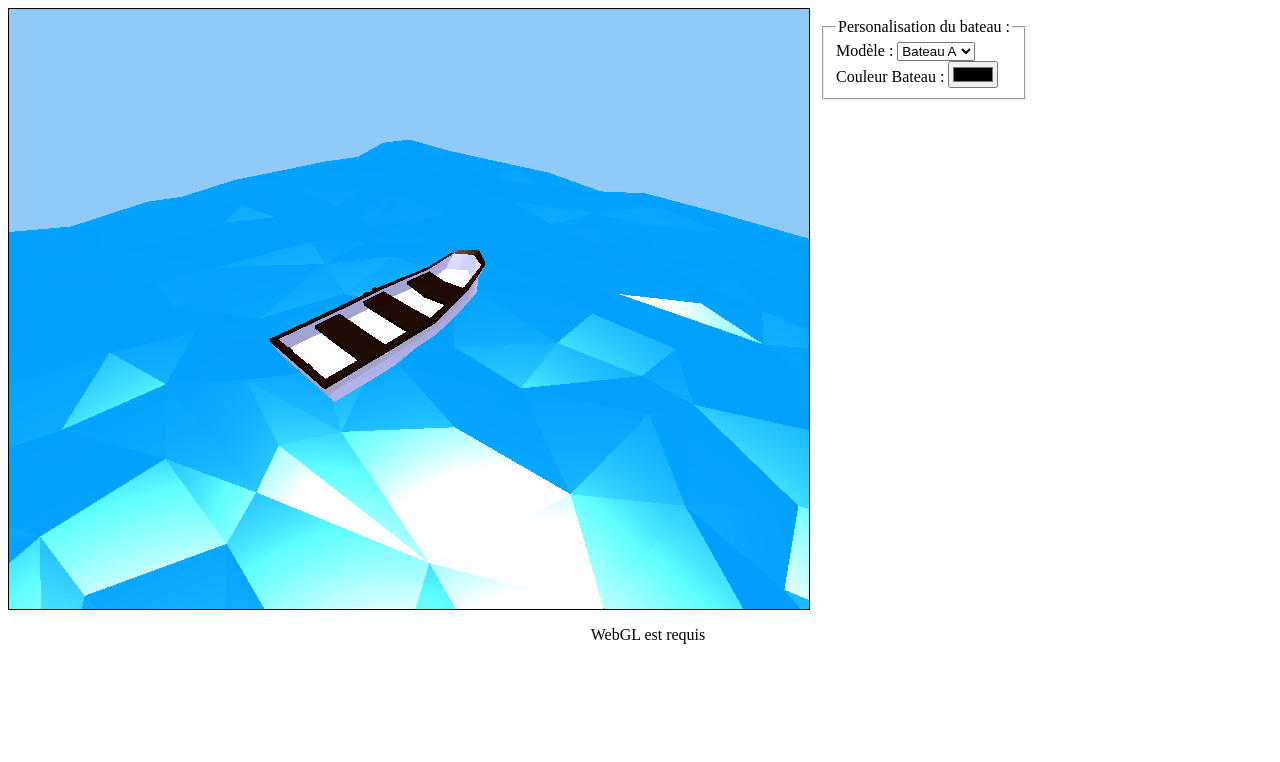
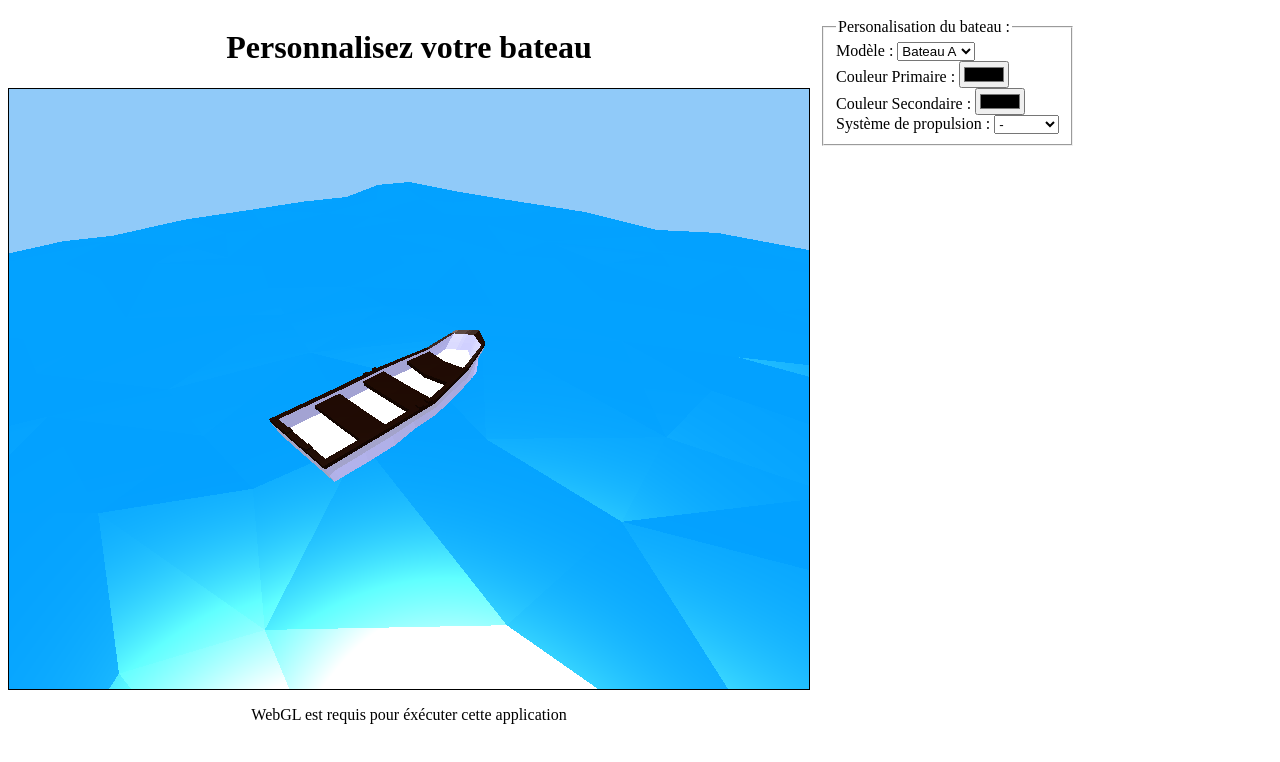
Before and after one commit to AlisCode/NavyGate, a plain HTML site: page index.html in a window 1280 px wide. Drawn offline with Linux system fonts and the light colour scheme; animation ran at ten frames a second.

Commit message:
Modif select formulaire

```diff
--- a/OrbitControls.js
+++ b/OrbitControls.js
@@ -281,8 +281,6 @@ THREE.OrbitControls = function ( object, domElement ) {
 	}
 
 	function onMouseDown( event ) {
-
-		console.log(event);
 
 		if ( scope.enabled === false ) { return; }
 		event.preventDefault();
--- a/index.html
+++ b/index.html
@@ -12,9 +12,15 @@
 <body>
 
 <div id="container">
-	<div id="webgl">
 
+	<div id="webGLContainer">
+		<h1 id="appStatus"></h1>
+		<div id="webgl">
+
+		</div>
+		<p>WebGL est requis pour éxécuter cette application</p>
 	</div>
+
 
 
 		<form>
@@ -26,17 +32,18 @@
 					<option value="BateauB">Bateau B</option>
 					<option value="BateauC">Bateau C</option>
 				</select><br/>
-				<label for="couleurPlastique">Couleur Bateau :</label>
-				<input type="color" name="couleurPlastique" id="couleurPlastique" />
+				<label for="couleurPrimaire">Couleur Primaire :</label>
+				<input type="color" name="couleurPrimaire" id="couleurPrimaire" /><br/>
+				<label for="couleurSecondaire">Couleur Secondaire :</label>
+				<input type="color" name="couleurSecondaire" id="couleurSecondaire" /><br/>
+				<label for="propulsion">Système de propulsion : </label>
+				<select name="propulsion" id="propulsion"></select>
 			</fieldset>
 
 
 		</form>
 
-
 </div>
-
-<p>WebGL est requis</p>
 
 </body>
 	<script type="text/javascript" src="main.js"></script>
--- a/main.js
+++ b/main.js
@@ -7,19 +7,25 @@ var controls;
 var manager = new THREE.LoadingManager();
 var boatgroup = new THREE.Group();
 var bateauActuel;
+var offsetBoat;
 
-var offsetBoat;
+manager.onStart = function()
+{
+	$("#appStatus").html("Chargement en cours ...");
+}
 
 manager.onLoad = function()
 {
+	$("#appStatus").html("Personnalisez votre bateau");
 	init();
 }
 
-function loadModel(name)
+function loadModel(name, scale)
 {
 	Q.fcall()
 	loader.load(name, function(geom, mats) {
 		meshloaded = new THREE.Mesh(geom, new THREE.MultiMaterial( mats ));
+		meshloaded.scale.set(scale,scale,scale);
 		meshloaded.updateMatrix();
 		assets[name] = meshloaded;
 		done = true;
@@ -31,9 +37,9 @@ function loadassets()
 {
 	loader = new THREE.JSONLoader(manager);
 
-	loadModel("BateauA.json");
-	loadModel("BateauC.json");
-	loadModel("Sea.json");
+	loadModel("BateauA.json", 1);
+	loadModel("BateauC.json", 5);
+	loadModel("Sea.json", 1);
 }
 
 function init()
@@ -59,14 +65,15 @@ function init()
 	controls = new THREE.OrbitControls( camera , renderer.domElement);
 
 	// LOADS THE MODEL
+	bateauActuel = assets["BateauA.json"];
+	loadPropulsionValues("BateauA");
 
-	bateauActuel = assets["BateauA.json"];
 	offsetBoat = 0.25;
 	var mer = assets["Sea.json"];
 	scene.add(mer);
 	mer.position.y = -2;
-	mer.scale.x = 3;
-	mer.scale.z = 3;
+	mer.scale.x = 5;
+	mer.scale.z = 5;
 	mer.scale.y = 1.5;
 
 	boatgroup.add(bateauActuel);
@@ -88,10 +95,21 @@ function init()
 	animate();
 }
 
+var systemePropulsion = {
+	"BateauA": [ "-", "Rames", "V12" ],
+	"BateauB": [ "-", "V16", "V16-PRO" ],
+	"BateauC": [ "-", "V16-PRO", "V32" ]
+}
+
+var boatOffsets = {
+	"BateauA":0.25,
+	"BateauB":1,
+	"BateauC":5,
+}
+
 function animate()
 {
 	requestAnimationFrame(animate);
-
 
 	animateBoat();
 	controls.update();
@@ -129,23 +147,45 @@ function animateBoat()
 
 loadassets();
 
+function changeColorBoat(index, val)
+{
+	var r = parseInt(val.substring(1,3),16)/255;
+	var g = parseInt(val.substring(3,5),16)/255;
+	var b = parseInt(val.substring(5,7),16)/255;
+	var colorFinal = { 'r':r, 'g':g, 'b':b};
+	bateauActuel.material.materials[index].color = colorFinal;
+}
+
+function loadPropulsionValues(nom)
+{
+	$("#propulsion").empty();
+	for(modele in systemePropulsion[nom])
+	{
+		$("#propulsion").append("<option value=\""+systemePropulsion[nom][modele]+"\">"+systemePropulsion[nom][modele]+"</option>");
+	}
+}
+
 
 $("#modeleBateau").on("change", function(e) {
 
+	var nom = $("#modeleBateau").val();
+	// Change the current boat on the group
 	boatgroup.remove(bateauActuel);
-	bateauActuel = assets[$("#modeleBateau").val() + ".json"];
+	bateauActuel = assets[nom + ".json"];
 	boatgroup.add(bateauActuel);
+
+	// Change the propulsion values
+	loadPropulsionValues(nom);
+
+	// Change the boat offset
+	offsetBoat = boatOffsets[nom];
+
 });
 
-$("#couleurPlastique").on("change", function(e) {
+$("#couleurPrimaire").on("change", function(e) {
+	changeColorBoat(0,$("#couleurPrimaire").val());
+});
 
-	console.log();
-	var color = $("#couleurPlastique").val();
-	var r = parseInt(color.substring(1,3),16)/255;
-	var g = parseInt(color.substring(3,5),16)/255;
-	var b = parseInt(color.substring(5,7),16)/255;
-	var colorFinal = { 'r':r, 'g':g, 'b':b};
-	bateauActuel.material.materials[0].color = colorFinal;
-	console.log(bateauActuel.material.materials[0].color);
-
+$("#couleurSecondaire").on("change", function(e) {
+	changeColorBoat(1,$("#couleurSecondaire").val());
 });
--- a/style.css
+++ b/style.css
@@ -28,3 +28,11 @@ form
 	height: 600px;
 	display: flex;
 }
+
+#webGLContainer
+{
+	display: flex;
+	flex-direction: column;
+	justify-content: center;
+	align-items: center;
+}
```
